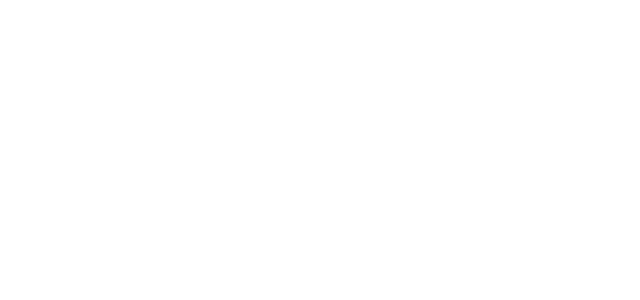
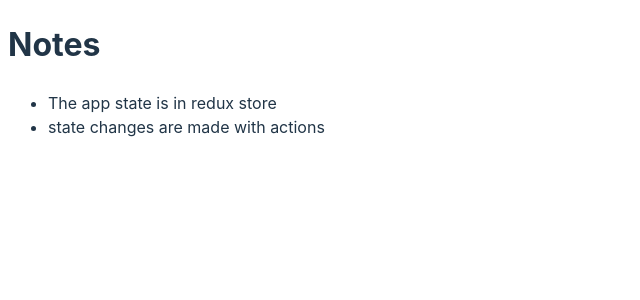
Before and after one commit to zelinka-marek/fullstack-notes-redux, a React (Vite) app: page / in a window 1280 px wide. Shown: the top 300 px of the page, without its empty margins (0-640 px from the left). Built offline with nearby package versions, Linux system fonts and the light colour scheme.

Commit message:
store notes in redux

```diff
--- a/package.json
+++ b/package.json
@@ -11,7 +11,8 @@
   "prettier": {},
   "dependencies": {
     "react": "^18.2.0",
-    "react-dom": "^18.2.0"
+    "react-dom": "^18.2.0",
+    "redux": "^4.2.1"
   },
   "devDependencies": {
     "@types/react": "^18.0.27",
--- a/src/app.jsx
+++ b/src/app.jsx
@@ -1,3 +1,46 @@
+import { createStore } from "redux";
+
+function noteReducer(state = [], action) {
+  switch (action.type) {
+    case "ADD_NOTE": {
+      return state.concat(action.payload);
+    }
+    default: {
+      return state;
+    }
+  }
+}
+
+const store = createStore(noteReducer);
+
+const notes = [
+  {
+    content: "The app state is in redux store",
+    important: false,
+    id: 1,
+  },
+  {
+    content: "state changes are made with actions",
+    important: false,
+    id: 2,
+  },
+];
+
+for (const note of notes) {
+  store.dispatch({ type: "ADD_NOTE", payload: note });
+}
+
 export function App() {
-  return <div />;
+  return (
+    <div>
+      <h1>Notes</h1>
+      <ul>
+        {store.getState().map((note) => (
+          <li key={note.id}>
+            {note.content} {note.important && <strong>important</strong>}
+          </li>
+        ))}
+      </ul>
+    </div>
+  );
 }
```
Also changed, not shown: 1 other file (tests, documents, lock files or other folders).
